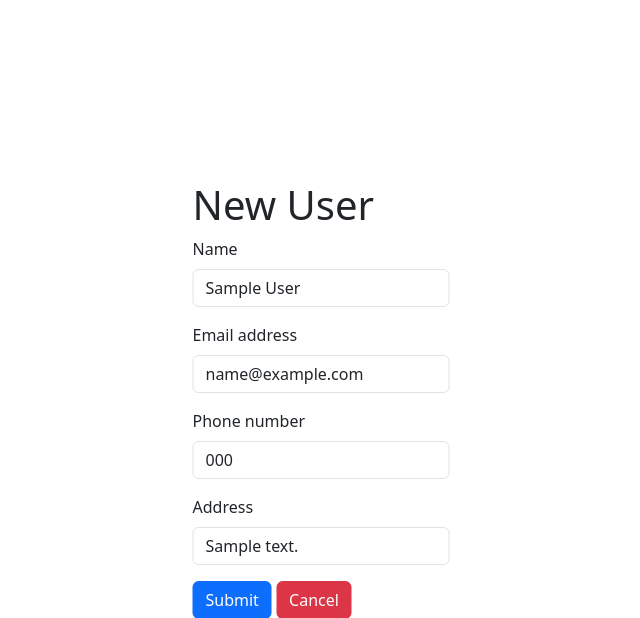
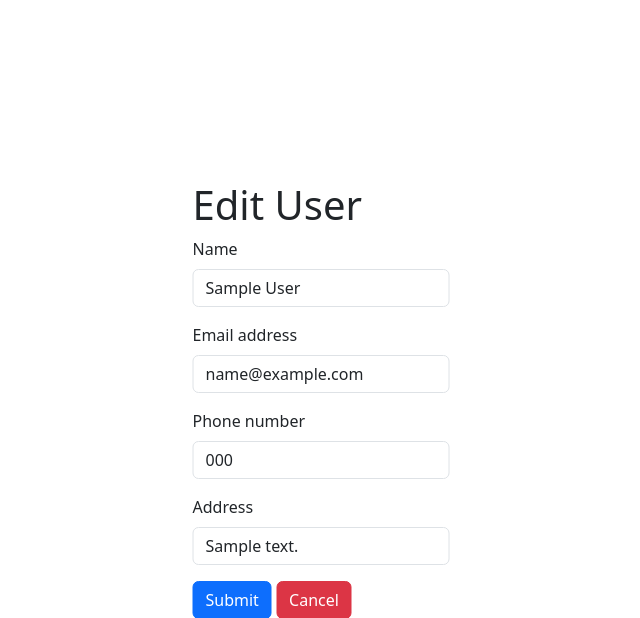
Before and after one commit to Maharshiwastaken/CRUD-PHP, a PHP site: the page made by edit.php in a window 1280 px wide. Shown: the top 618 px of the page, without its empty margins (319-959 px from the left). Run offline with PHP 8.4, Linux system fonts and the light colour scheme; tables that the repository leaves empty or names only in its code hold one stand-in row (values such as "Sample post").

Commit message:
Small fix + added pictures for documentation

```diff
--- a/edit.php
+++ b/edit.php
@@ -90,7 +90,7 @@
 
 <body>
     <div class="position-absolute top-50 start-50 translate-middle">
-        <h1>New User</h1>
+        <h1>Edit User</h1>
 
     <!-- Magically appearing error message -->
     <?php
```
Also changed, not shown: assets/add.png (added), assets/edit.png (added), assets/index.png (added).
